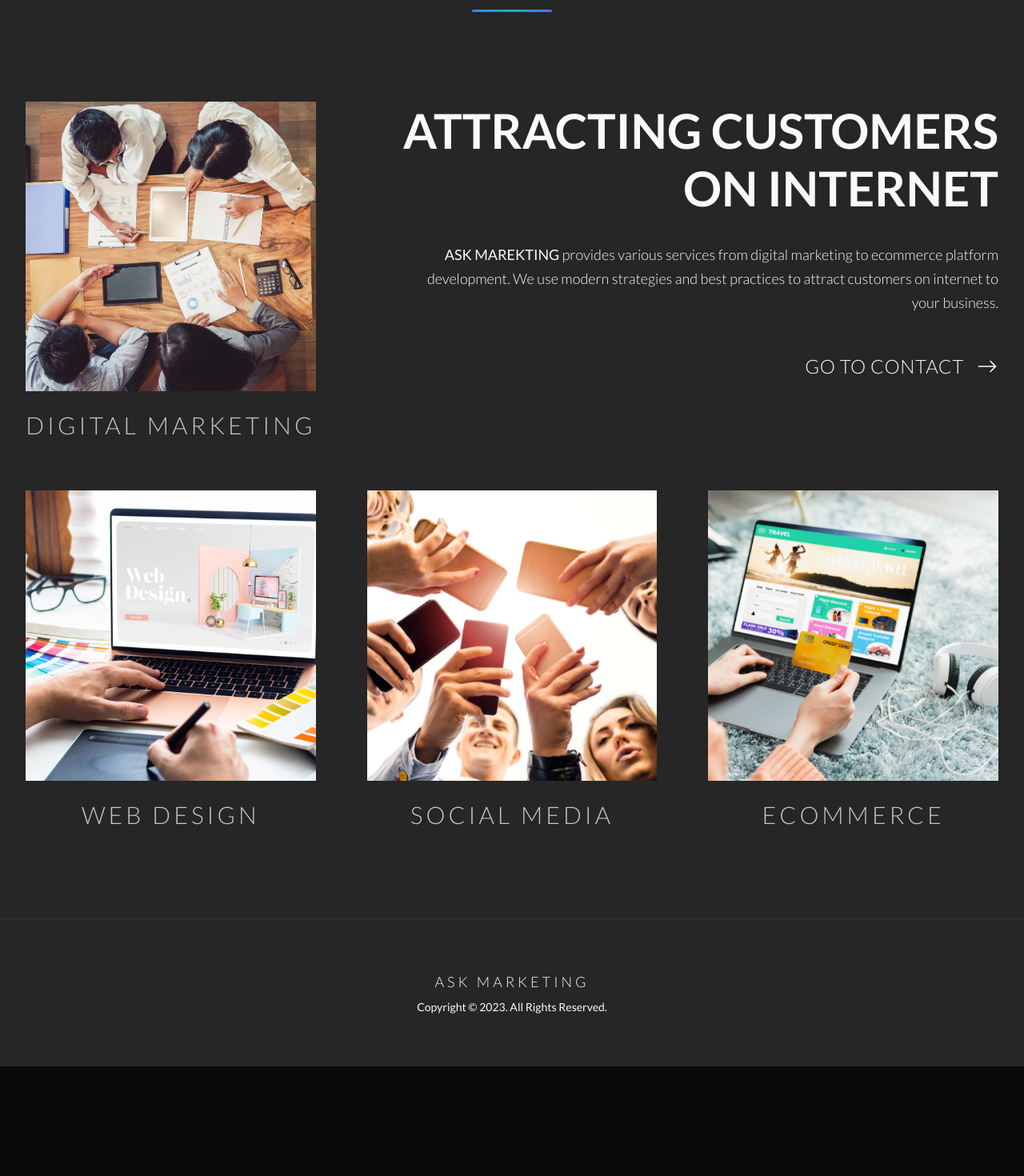
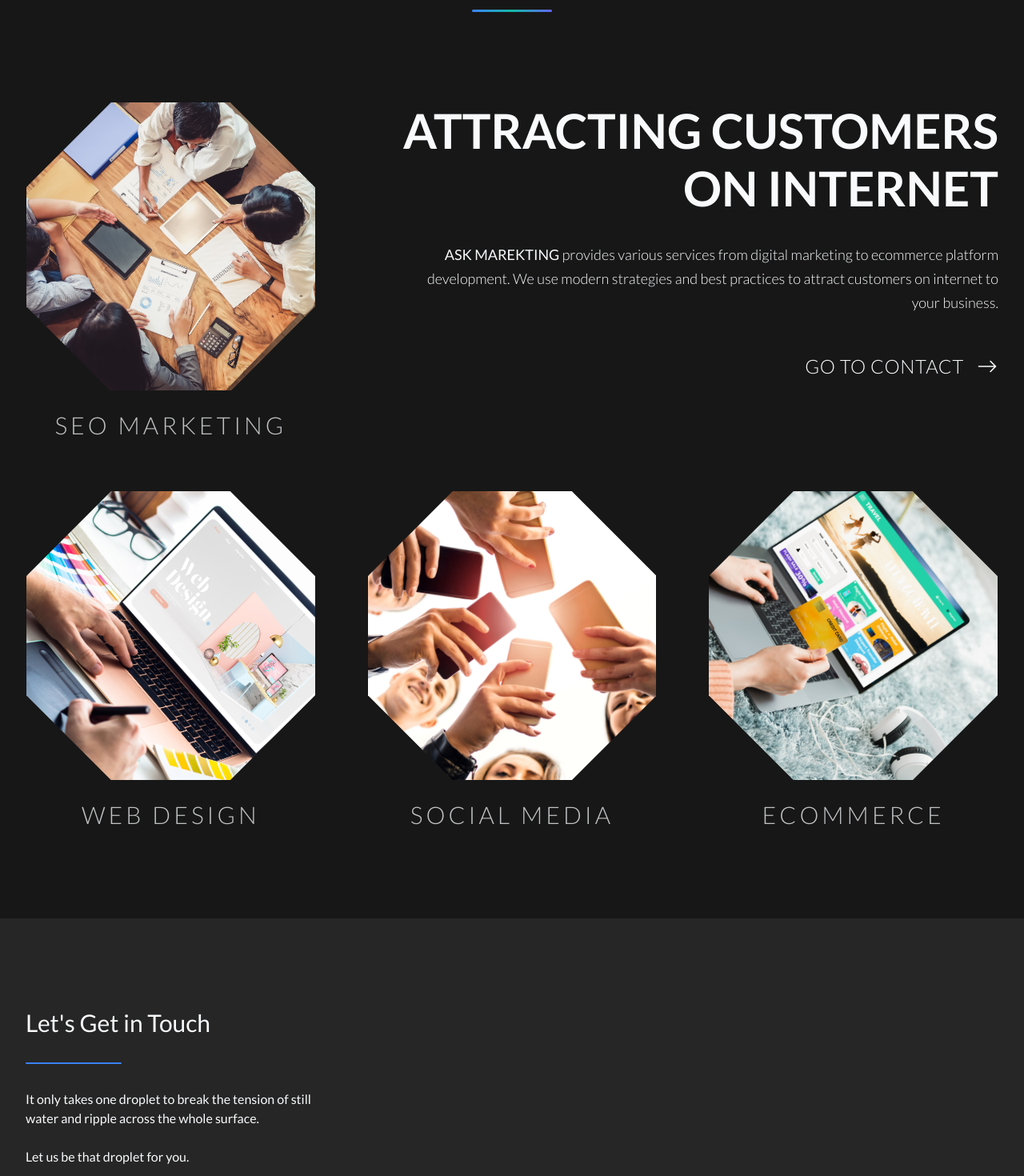
Before and after one commit to haneulchoistudio/ask-marketing, a Next.js app: page / in a window 1280 px wide. Shown: the part 1040-2510 px from the top of the page at 80% size. Before the commit the page ends 2373 px from the top, so only its background shows below. Built offline with nearby package versions, Linux system fonts and the light colour scheme.

Commit message:
added: contact form start adding

```diff
--- a/components/customs/ServiceCard.tsx
+++ b/components/customs/ServiceCard.tsx
@@ -14,7 +14,7 @@ const FloatBox: NextJS.Components.Created<FloatBoxProps> = ({
     slug,
 }) => {
     return (
-        <article className="absolute bottom-0 lg:-top-full z-10 lg:-translate-y-full w-full h-max lg:h-full bg-neutral-900/95 lg:backdrop-blur-sm transform transition-all duration-[0.45s] ease-in-out lg:group-hover:-top-0 lg:group-hover:-translate-y-0 flex flex-col justify-between lg:justify-center p-6 lg:p-8">
+        <article className="absolute bottom-0 lg:-top-full z-10 lg:-translate-y-full w-full h-max lg:h-full bg-neutral-800 lg:bg-neutral-900/95 lg:backdrop-blur-sm transform transition-all duration-[0.45s] ease-in-out lg:group-hover:-top-0 lg:group-hover:-translate-y-0 flex flex-col justify-between lg:justify-center p-6 lg:p-8">
             <p className="font-light text-base md:text-lg lg:text-xl 2xl:text-2xl 2xl:leading-[1.4] leading-[1.67] lg:leading-[1.67] mb-4 lg:mb-6">
                 {description}
             </p>
@@ -32,7 +32,7 @@ const ImageWrap: NextJS.Components.Created<
     NextJS.Components.WithChildren<'must'>
 > = ({ children }) => {
     return (
-        <div className="overflow-hidden mb-6 transition-all duration-[0.35s] ease-in-out relative">
+        <div className="overflow-hidden mb-6 transition-all duration-[0.35s] ease-in-out relative lg:border lg:border-transparent lg:group-hover:border-neutral-50/50">
             {children}
         </div>
     );
@@ -48,7 +48,7 @@ const ServiceImage: NextJS.Components.Created<ServiceImageProps> = ({
     alt,
 }) => {
     return (
-        <picture className="block overflow-hidden">
+        <picture className="block overflow-hidden trasnform lg:group-hover:scale-125 rotate-45 transition-all duration-[0.35s] ease-in-out lg:group-hover:rotate-0">
             <Image src={image} alt={alt} />
         </picture>
     );
--- a/pages/_app.tsx
+++ b/pages/_app.tsx
@@ -19,18 +19,16 @@ export default function App(props: NextJS.Pages.PageProps) {
     const getLayout = Component.getLayout || ((page) => page);
 
     return (
-        <ThemeContextProvider storageName="theme">
-            <LanguageContextProvider storageName="language">
-                {getLayout(
         <AnimatePresence
             mode="wait"
             initial={false}
             onExitComplete={() => window.scrollTo(0, 0)}
         >
-                        <Component {...pageProps} />
-                    </AnimatePresence>
-                )}
+            <ThemeContextProvider storageName="theme">
+                <LanguageContextProvider storageName="language">
+                    {getLayout(<Component {...pageProps} />)}
                 </LanguageContextProvider>
             </ThemeContextProvider>
+        </AnimatePresence>
     );
 }
--- a/pages/index.tsx
+++ b/pages/index.tsx
@@ -4,6 +4,7 @@ import SocialMedia from 'public/social_media.png';
 import WebDesign from 'public/web_design.png';
 import Ecommerce from 'public/ecommerce.png';
 import dynamic from 'next/dynamic';
+import { Form } from '@/next-js/template-components';
 
 const List = dynamic(() =>
     import('@/next-js/template-components').then((_) => _.List)
@@ -41,7 +42,7 @@ const Homepage: NextJS.Pages.Page = () => {
                         <StylishRoute href="/about" name="OUR MISSIONS" />
                     </article>
                 </div>
-                <div className="w-full h-auto bg-neutral-800">
+                <div className="w-full h-auto bg-neutral-900">
                     <section className="px-8 py-20 lg:py-28 max-w-cutoff mx-auto">
                         <article className="mb-20 lg:mb-28">
                             <h3 className="mb-4 text-sm lg:text-base xl:text-lg font-light font-lato tracking-[0.25rem] lg:tracking-[0.2rem] text-center">
@@ -54,8 +55,8 @@ const Homepage: NextJS.Pages.Page = () => {
                         </article>
                         <List className="grid grid-cols-1 lg:grid-cols-3 gap-16">
                             <ServiceCard
-                                name="digital marketing"
-                                slug="digitalmarketing"
+                                name="seo marketing"
+                                slug="seomarketing"
                                 image={DigitalMarketing}
                                 description="Attract more customers on the internet."
                             />
@@ -106,6 +107,33 @@ const Homepage: NextJS.Pages.Page = () => {
                         </List>
                     </section>
                 </div>
+                <div className="bg-neutral-800">
+                    <section className="px-8 py-20 lg:py-28 max-w-cutoff mx-auto">
+                        <Form
+                            name="contact form"
+                            className="grid grid-cols-1 lg:grid-cols-12 gap-8"
+                            onSubmit={(e) => {
+                                console.log(e);
+                            }}
+                        >
+                            <article className="lg:col-span-4">
+                                <h4 className="font-medium text-xl md:text-2xl lg:text-3xl">
+                                    Let&apos;s Get in Touch
+                                </h4>
+                                <article className="w-[120px] block h-[2.5px] bg-blue-500 rounded my-8" />
+                                <p>
+                                    It only takes one droplet to break the
+                                    tension of still water and ripple across the
+                                    whole surface.
+                                    <br />
+                                    <br />
+                                    Let us be that droplet for you.
+                                </p>
+                            </article>
+                            <article className="lg;col-span-8"></article>
+                        </Form>
+                    </section>
+                </div>
                 <Footer />
             </PageLayout>
         </>
```
Also changed, not shown: 1 other file (tests, documents, lock files or other folders). Lines whose indentation alone changed are shown as unchanged.
